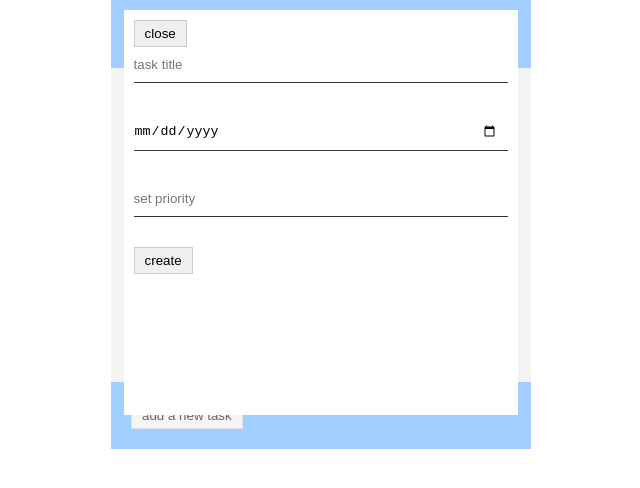
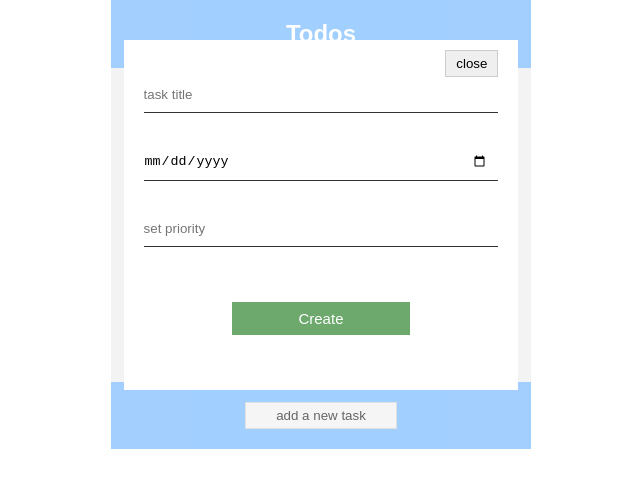
Before and after one commit to WebTerminator/todo, a React (Create React App) app: page / in a window 1280 px wide. Both pictures are taken after a click on the button "add a new task". Shown: the top 488 px of the page, without its empty margins (319-959 px from the left). Built offline with nearby package versions, Linux system fonts and the light colour scheme.

Commit message:
propTypes validation added

```diff
--- a/src/components/App.js
+++ b/src/components/App.js
@@ -6,6 +6,8 @@ import Form from './form'
 
 import random  from 'random-utility'
 import { getValue, isName } from './../util/'
+
+import PropTypes from 'prop-types';
 
 class App extends Component {
   constructor(props) {
@@ -105,15 +107,15 @@ submitForm = e => {
         <section className="app-inner">
           <div className="app-list">
             <div className="app-task">
-              {renderTodos(todos, this.handleFormData, deleteTodo)}
+              {renderTodos(todos, this.handleFormData, deleteTodo, this.toggleCreateForm)}
             </div>
           </div>
         </section>
         <footer className="app-footer">
-          <button onClick={this.toggleCreateForm}>add a new task</button>
+          <button className="add" onClick={this.toggleCreateForm}>add a new task</button>
         </footer>
         <div className="overlay app-new-task">
-            <button onClick={this.toggleCreateForm}>close</button>
+            <button className="f-right close" onClick={this.toggleCreateForm}>close</button>
             <Form
               onChange={this.handleOnChange}
               submitForm={this.submitForm}
@@ -121,6 +123,7 @@ submitForm = e => {
               title={this.state.title}
               date={this.state.date}
               status={this.state.status}
+              toggleFormVisibility={this.toggleCreateForm}
             />
         </div>
       </div>
@@ -128,4 +131,16 @@ submitForm = e => {
   }
 }
 
+App.propTypes = {
+  addTodo: PropTypes.func,
+  updateTodo: PropTypes.func,
+  deleteTodo: PropTypes.func,
+  todos: PropTypes.arrayOf(PropTypes.shape({
+    id: PropTypes.string.isRequired,
+    title: PropTypes.string.isRequired,
+    date: PropTypes.string.isRequired,
+    status: PropTypes.string.isRequired,
+  })).isRequired,
+};
+
 export default App;
--- a/src/components/form.js
+++ b/src/components/form.js
@@ -4,6 +4,13 @@ import Input from './../input'
 
 
 class Form extends Component {
+    handleCreateTodo = e => {
+      const { submitForm, toggleFormVisibility } = this.props
+
+      submitForm(e)
+      toggleFormVisibility()
+    }
+
     render() {
         const {
             onChange,
@@ -38,7 +45,7 @@ class Form extends Component {
               onChange={onChange}
             />
 
-            <button onClick={submitForm}>
+            <button className="create" onClick={this.handleCreateTodo}>
               create
             </button>
           </form>
--- a/src/components/todo.js
+++ b/src/components/todo.js
@@ -6,8 +6,9 @@ class Todo extends Component {
     }
 
     handleUpdate = e => {
-        {/* needs the isFormVisible value to open it if it's closed */}
-        this.props.updateTodo(e)
+        const { updateTodo, toggleFormVisibility } = this.props
+        updateTodo(e)
+        toggleFormVisibility()
     }
 
     render() {
@@ -38,7 +39,7 @@ class Todo extends Component {
     }
 }
 
-const renderTodos = (todos, updateTodo, deleteTodo) => {
+const renderTodos = (todos, updateTodo, deleteTodo, toggleFormVisibility) => {
     const todosList = todos.map((el, i) =>
         <Todo
             key={el.title}
@@ -48,6 +49,7 @@ const renderTodos = (todos, updateTodo, deleteTodo) => {
             id={el.id}
             updateTodo={updateTodo}
             deleteTodo={deleteTodo}
+            toggleFormVisibility={toggleFormVisibility}
         />
     )
     return todosList
--- a/src/index.scss
+++ b/src/index.scss
@@ -14,6 +14,10 @@ button {
   padding: 5px 10px;
   border: 1px solid #ccc;
   margin-right: 10px;
+}
+
+.f-right {
+  float: right;
 }
 
 .app {
@@ -60,7 +64,7 @@ button {
 .show-form {
   .overlay {
     opacity: 1;
-    top: 10px;
+    top: 40px;
   }
 
   .app {
@@ -79,8 +83,8 @@ button {
   top: -500px;
   background-color: #fff;
   left: 3%;
-  height: 405px;
-  padding: 10px;
+  height: 350px;
+  padding: 10px 20px;
   box-sizing: border-box;
   transition: all .3s ease-in-out;
 }
@@ -95,3 +99,28 @@ form {
     border-bottom: 1px solid #333;
   }
 }
+
+.create {
+  background-color: #6da96d;
+  color: #fff;
+  font-size: 15px;
+  text-transform: capitalize;
+  border: 0;
+  padding: 8px 15px;
+  width: 50%;
+  margin: 0 auto;
+  position: relative;
+  left: 25%;
+  margin-top: 25px;
+}
+
+.close {
+  margin-right: 0;
+}
+
+.add {
+  width: 40%;
+  left: calc((100% - 40%) / 2);
+  position: relative;
+  margin: 0;
+}
```
